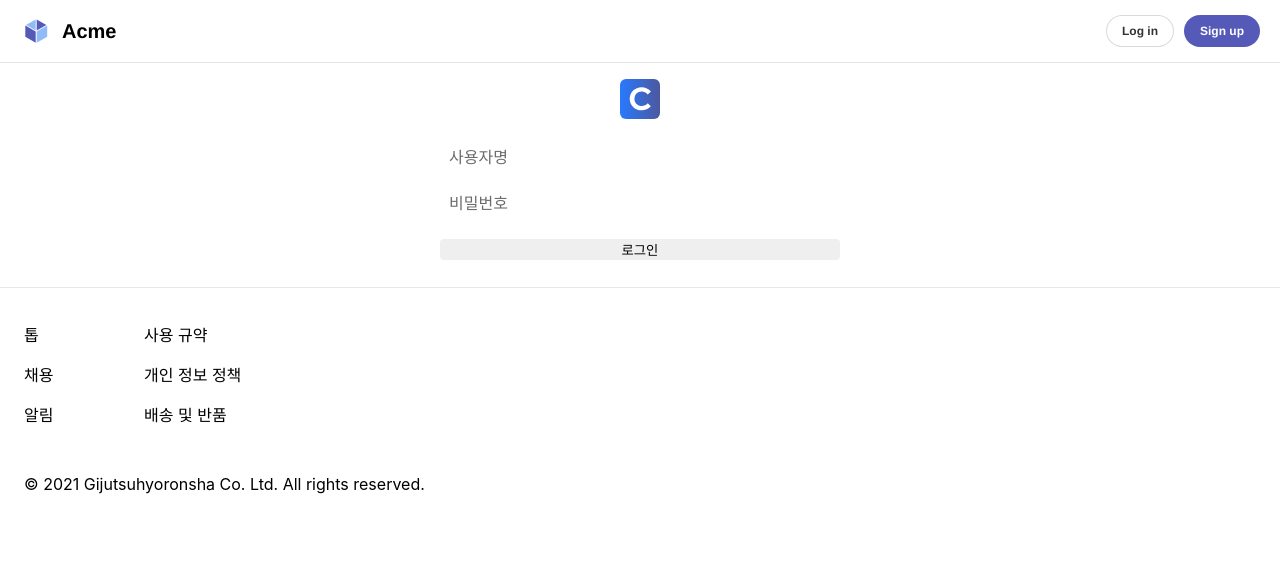
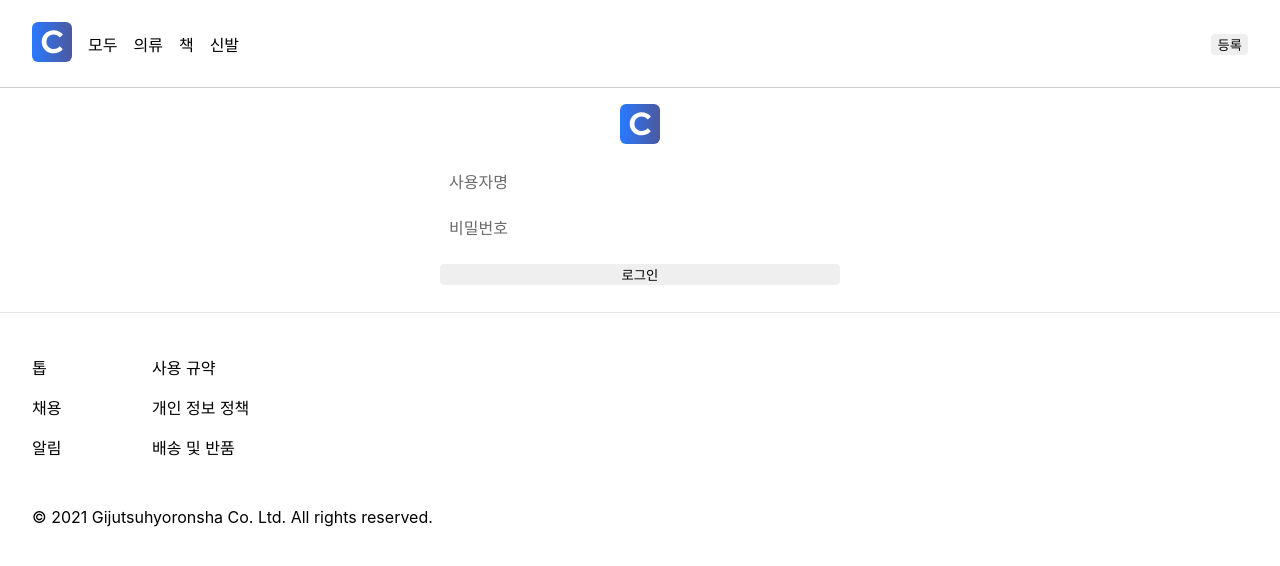
Before and after one commit to rhsiddlsidhd/wiki_book, a Next.js app: page /signin in a window 1280 px wide. Shown: the top 566 px of the page. Built offline with nearby package versions, Linux system fonts and the light colour scheme.

Commit message:
style sheet manager adjust

```diff
--- a/package.json
+++ b/package.json
@@ -13,6 +13,7 @@
     "build-storybook": "storybook build"
   },
   "dependencies": {
+    "@emotion/is-prop-valid": "^1.3.1",
     "@emotion/react": "^11.14.0",
     "@emotion/styled": "^11.14.0",
     "@mui/icons-material": "^7.1.0",
@@ -23,7 +24,8 @@
     "react-dom": "^19.0.0",
     "react-hook-form": "^7.56.3",
     "styled-components": "^6.1.18",
-    "swr": "^2.3.3"
+    "swr": "^2.3.3",
+    "zod": "^3.24.4"
   },
   "devDependencies": {
     "@babel/plugin-proposal-class-properties": "^7.18.6",
--- a/src/app/components/atoms/Text/index.tsx
+++ b/src/app/components/atoms/Text/index.tsx
@@ -1,3 +1,4 @@
+"use client";
 import { Responsive } from "@/app/types/styles";
 import {
   Color,
--- a/src/app/components/layout/Box/index.tsx
+++ b/src/app/components/layout/Box/index.tsx
@@ -1,3 +1,4 @@
+"use client";
 import { Responsive } from "@/app/types/styles";
 import { Space, toPropValue } from "@/app/utils/styles";
 import { Color } from "@mui/material";
--- a/src/app/components/layout/Flex/index.tsx
+++ b/src/app/components/layout/Flex/index.tsx
@@ -1,3 +1,4 @@
+"use client";
 import {
   CSSPropertyAlignContent,
   CSSPropertyAlignItems,
--- a/src/app/components/organisms/Header/index.tsx
+++ b/src/app/components/organisms/Header/index.tsx
@@ -1,3 +1,4 @@
+"use client";
 import Link from "next/link";
 import styled from "styled-components";
 import Flex from "../../layout/Flex";
@@ -56,7 +57,7 @@ const Header = () => {
         <Nav as="nav" height="56px" alignItems="center">
           <NavLink>
             <Link href="/" passHref>
-              <Anchor as="a">
+              <Anchor>
                 <AppLogo />
               </Anchor>
             </Link>
@@ -64,28 +65,28 @@ const Header = () => {
           <NavLink>
             <Box display={{ base: "none", md: "block" }}>
               <Link href="/search" passHref>
-                <Anchor as="a">모두</Anchor>
+                <Anchor>모두</Anchor>
               </Link>
             </Box>
           </NavLink>
           <NavLink>
             <Box display={{ base: "none", md: "block" }}>
               <Link href="/search/clothes" passHref>
-                <Anchor as="a">의류</Anchor>
+                <Anchor>의류</Anchor>
               </Link>
             </Box>
           </NavLink>
           <NavLink>
             <Box display={{ base: "none", md: "block" }}>
               <Link href="/search/book" passHref>
-                <Anchor as="a">책</Anchor>
+                <Anchor>책</Anchor>
               </Link>
             </Box>
           </NavLink>
           <NavLink>
             <Box display={{ base: "none", md: "block" }}>
               <Link href="/search/shoes" passHref>
-                <Anchor as="a">신발</Anchor>
+                <Anchor>신발</Anchor>
               </Link>
             </Box>
           </NavLink>
@@ -94,7 +95,7 @@ const Header = () => {
           <NavLink>
             <Box display={{ base: "block", md: "none" }}>
               <Link href="/search" passHref>
-                <Anchor as="a">
+                <Anchor>
                   <SearchIcon />
                 </Anchor>
               </Link>
@@ -102,7 +103,7 @@ const Header = () => {
           </NavLink>
           <NavLink>
             <Link href="/cart" passHref>
-              <Anchor as="a">
+              <Anchor>
                 <BadgeIconButton
                   icon={<ShoppingCartIcon size={24} />}
                   size="24px"
@@ -118,7 +119,7 @@ const Header = () => {
               if (authUser) {
                 return (
                   <Link href={`/users/${authUser.id}`} passHref>
-                    <Anchor as="a">
+                    <Anchor>
                       <ShapeImage
                         shape="circle"
                         src={authUser.profileImageUrl}
@@ -137,7 +138,7 @@ const Header = () => {
                 // 로그인 하지 않은 경우에는 아이콘을 표시
                 return (
                   <Link href="/signin" passHref>
-                    <Anchor as="a">
+                    <Anchor>
                       <PersonIcon size={24} />
                     </Anchor>
                   </Link>
@@ -147,7 +148,7 @@ const Header = () => {
           </NavLink>
           <NavLink>
             <Link href="/sell" passHref>
-              <Button as="a">등록</Button>
+              <Button>등록</Button>
             </Link>
           </NavLink>
         </Nav>
--- a/src/app/layout.tsx
+++ b/src/app/layout.tsx
@@ -1,5 +1,6 @@
 import StyledJsxRegistry from "./registry";
 import GlobalStyleProvider from "./global-style";
+import { StyleSheetManager } from "styled-components";
 /**
  * server and client 분리 패턴
  * https://nextjs.org/docs/app/building-your-application/rendering/composition-patterns
--- a/src/app/registry.tsx
+++ b/src/app/registry.tsx
@@ -2,9 +2,10 @@
 
 import { useServerInsertedHTML } from "next/navigation";
 import React, { useState } from "react";
-import { ThemeProvider } from "styled-components";
+import { StyleSheetManager, ThemeProvider } from "styled-components";
 import { StyleRegistry, createStyleRegistry } from "styled-jsx";
 import theme from "./themes/index";
+import isPropValid from "@emotion/is-prop-valid";
 export default function StyledJsxRegistry({
   children,
 }: {
@@ -20,7 +21,11 @@ export default function StyledJsxRegistry({
 
   return (
     <ThemeProvider theme={theme}>
-      <StyleRegistry registry={jsxStyleRegistry}>{children}</StyleRegistry>
+      <StyleRegistry registry={jsxStyleRegistry}>
+        <StyleSheetManager shouldForwardProp={isPropValid}>
+          {children}
+        </StyleSheetManager>
+      </StyleRegistry>
     </ThemeProvider>
   );
 }
```
Also changed, not shown: src/app/components/templates/Layout/index.tsx (+5 -2 lines), src/app/page.tsx (+144 -1 lines), 1 other file (tests, documents, lock files or other folders).
